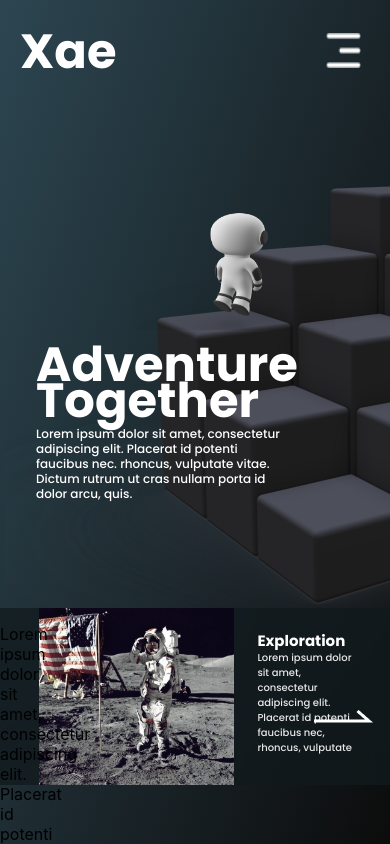
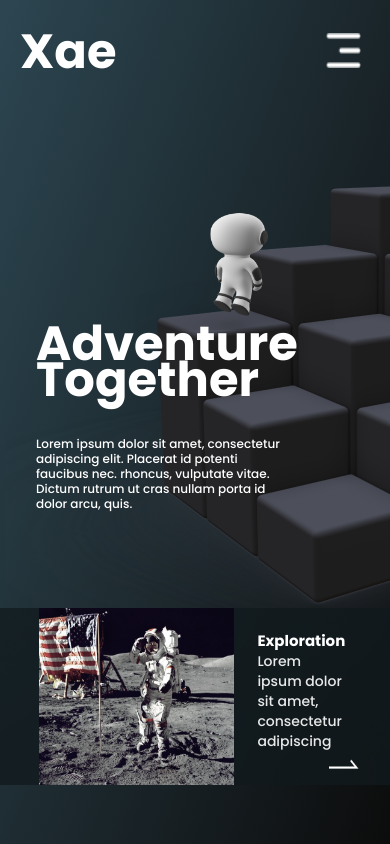
Before and after one commit to hstrejoluna/I-Design-You-Build---Frontend-Challenge-1-, a React (Create React App) app: page / in a window 390 px wide. Built offline with nearby package versions, Linux system fonts and the light colour scheme.

Commit message:
finished mobile

```diff
--- a/src/components/footer.jsx
+++ b/src/components/footer.jsx
@@ -11,8 +11,7 @@ const Footer = () => {
         potenti faucibus nec, rhoncus, vulputate
       </p>
       <p id="mainarticlepmobile">
-        Lorem ipsum dolor sit amet, consectetur adipiscing elit. Placerat id
-        potenti faucibus nec, rhoncus, vulputate
+        Lorem ipsum dolor sit amet, consectetur adipiscing
       </p>
       <img id="mainarticlearrow" src={arrow}></img>
       <h3 id="secondarticleh3">Footprint</h3>
--- a/src/index.css
+++ b/src/index.css
@@ -104,7 +104,6 @@ code {
   grid-template-columns: 50% 50%;
   grid-template-areas: "herotext heroimg";
 }
-
 
 .heroimage {
   grid-area: heroimg;
@@ -245,7 +244,7 @@ code {
   z-index: 20;
 }
 
-.footer #mainarticlemobile{
+.footer #mainarticlepmobile {
   display: none;
 }
 
@@ -322,12 +321,14 @@ code {
   .herotext {
     grid-area: heroimg;
     z-index: 20;
+    margin-bottom: 150px;
   }
 
   .herotext h2 {
     margin-left: 1rem;
     font-size: 48px;
     line-height: 36px;
+    margin-bottom: 70px;
     z-index: 10;
   }
 
@@ -354,19 +355,35 @@ code {
   .footer #mainarticleh3 {
     grid-area: footerdesc;
     font-size: 15px;
-
   }
 
   .footer #mainarticlep {
+    display: none;
+  }
+  .footer #mainarticlepmobile {
+    display: block;
     grid-area: footerdesc;
-    line-height: 15px;
-    font-size: 10px;
+    line-height: 10px;
+    font-size: 14px;
+    width: 90px;
+    margin-top: 15%;
+    margin-left: 15%;
+    align-self: center;
+    font-family: Poppins;
+    font-style: normal;
+    font-weight: 500;
+    line-height: 20px;
+
+    color: rgba(255, 255, 255, 0.9);
   }
 
   .footer #mainarticlearrow {
     grid-area: footerdesc;
+    width: 30px;
+    height: 10px;
     align-self: end;
     justify-self: end;
-    margin-right: 10%;
+    margin-bottom: 10%;
+    margin-right: 20%;
   }
 }
```
